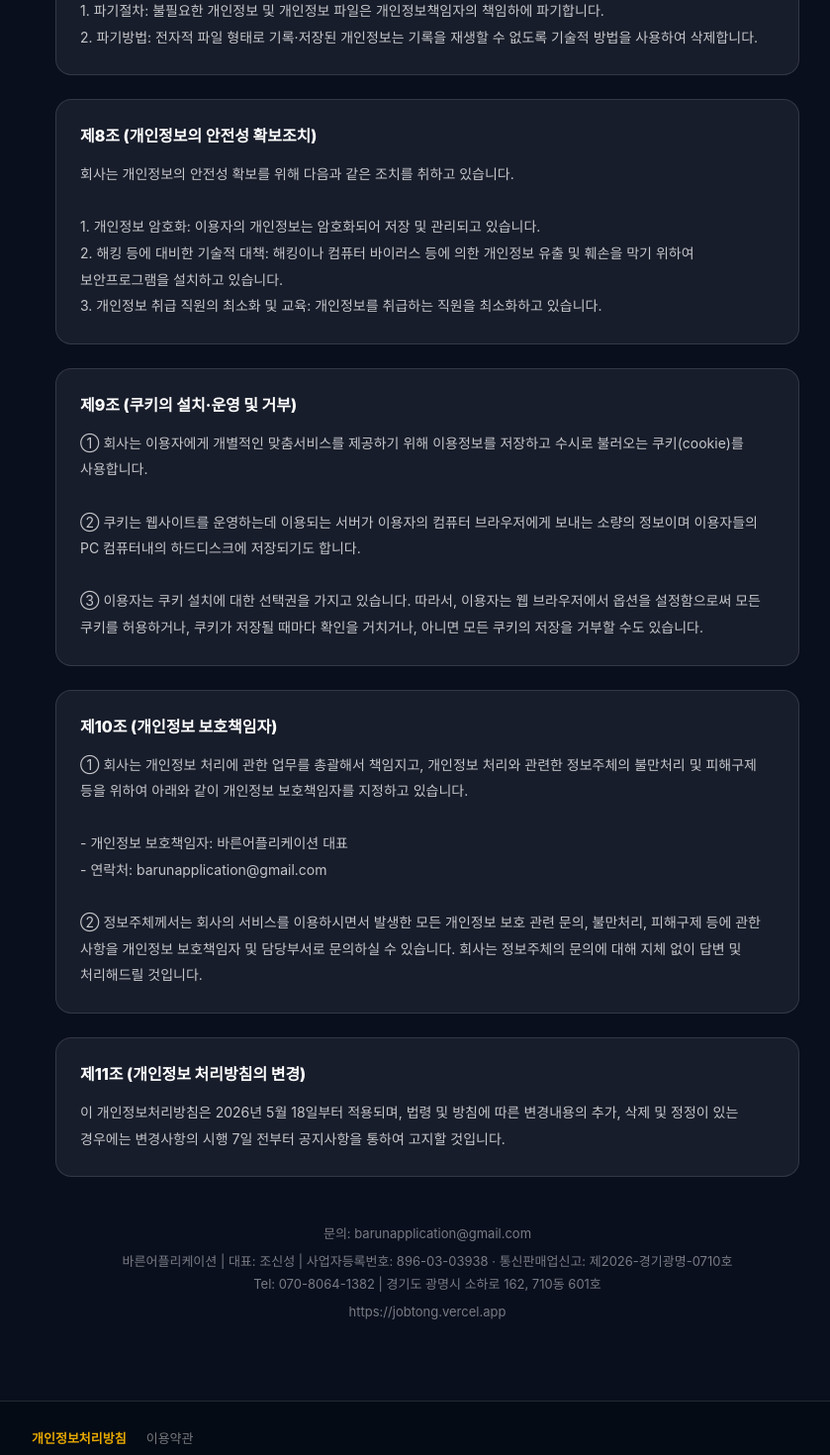
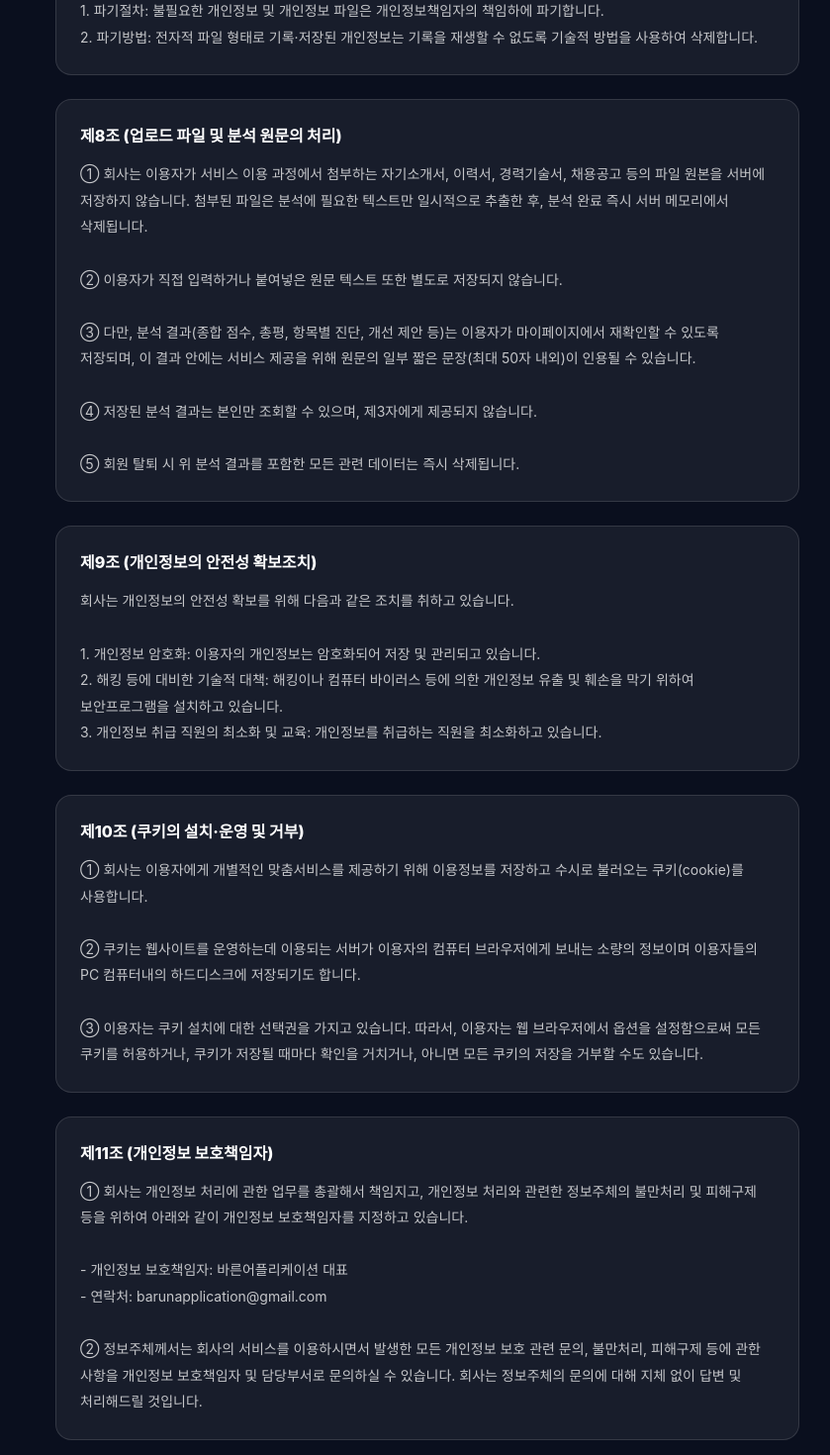
Before and after one commit to csscham-prog/jobtong, a Next.js app: page /privacy in a window 1280 px wide. Shown: the part 2500-3970 px from the top of the page at 99% size, without its empty margins (208-1047 px from the left). Built offline with nearby package versions, Linux system fonts and the light colour scheme; a web font is replaced by a local one.

Commit message:
Update page.tsx

```diff
--- a/app/privacy/page.tsx
+++ b/app/privacy/page.tsx
@@ -79,7 +79,19 @@ export default function PrivacyPage() {
 2. 파기방법: 전자적 파일 형태로 기록·저장된 개인정보는 기록을 재생할 수 없도록 기술적 방법을 사용하여 삭제합니다.`,
     },
     {
-      title: '제8조 (개인정보의 안전성 확보조치)',
+      title: '제8조 (업로드 파일 및 분석 원문의 처리)',
+      content: `① 회사는 이용자가 서비스 이용 과정에서 첨부하는 자기소개서, 이력서, 경력기술서, 채용공고 등의 파일 원본을 서버에 저장하지 않습니다. 첨부된 파일은 분석에 필요한 텍스트만 일시적으로 추출한 후, 분석 완료 즉시 서버 메모리에서 삭제됩니다.
+
+② 이용자가 직접 입력하거나 붙여넣은 원문 텍스트 또한 별도로 저장되지 않습니다.
+
+③ 다만, 분석 결과(종합 점수, 총평, 항목별 진단, 개선 제안 등)는 이용자가 마이페이지에서 재확인할 수 있도록 저장되며, 이 결과 안에는 서비스 제공을 위해 원문의 일부 짧은 문장(최대 50자 내외)이 인용될 수 있습니다.
+
+④ 저장된 분석 결과는 본인만 조회할 수 있으며, 제3자에게 제공되지 않습니다.
+
+⑤ 회원 탈퇴 시 위 분석 결과를 포함한 모든 관련 데이터는 즉시 삭제됩니다.`,
+    },
+    {
+      title: '제9조 (개인정보의 안전성 확보조치)',
       content: `회사는 개인정보의 안전성 확보를 위해 다음과 같은 조치를 취하고 있습니다.
 
 1. 개인정보 암호화: 이용자의 개인정보는 암호화되어 저장 및 관리되고 있습니다.
@@ -87,7 +99,7 @@ export default function PrivacyPage() {
 3. 개인정보 취급 직원의 최소화 및 교육: 개인정보를 취급하는 직원을 최소화하고 있습니다.`,
     },
     {
-      title: '제9조 (쿠키의 설치·운영 및 거부)',
+      title: '제10조 (쿠키의 설치·운영 및 거부)',
       content: `① 회사는 이용자에게 개별적인 맞춤서비스를 제공하기 위해 이용정보를 저장하고 수시로 불러오는 쿠키(cookie)를 사용합니다.
 
 ② 쿠키는 웹사이트를 운영하는데 이용되는 서버가 이용자의 컴퓨터 브라우저에게 보내는 소량의 정보이며 이용자들의 PC 컴퓨터내의 하드디스크에 저장되기도 합니다.
@@ -95,7 +107,7 @@ export default function PrivacyPage() {
 ③ 이용자는 쿠키 설치에 대한 선택권을 가지고 있습니다. 따라서, 이용자는 웹 브라우저에서 옵션을 설정함으로써 모든 쿠키를 허용하거나, 쿠키가 저장될 때마다 확인을 거치거나, 아니면 모든 쿠키의 저장을 거부할 수도 있습니다.`,
     },
     {
-      title: '제10조 (개인정보 보호책임자)',
+      title: '제11조 (개인정보 보호책임자)',
       content: `① 회사는 개인정보 처리에 관한 업무를 총괄해서 책임지고, 개인정보 처리와 관련한 정보주체의 불만처리 및 피해구제 등을 위하여 아래와 같이 개인정보 보호책임자를 지정하고 있습니다.
 
 - 개인정보 보호책임자: 바른어플리케이션 대표
@@ -104,7 +116,7 @@ export default function PrivacyPage() {
 ② 정보주체께서는 회사의 서비스를 이용하시면서 발생한 모든 개인정보 보호 관련 문의, 불만처리, 피해구제 등에 관한 사항을 개인정보 보호책임자 및 담당부서로 문의하실 수 있습니다. 회사는 정보주체의 문의에 대해 지체 없이 답변 및 처리해드릴 것입니다.`,
     },
     {
-      title: '제11조 (개인정보 처리방침의 변경)',
+      title: '제12조 (개인정보 처리방침의 변경)',
       content: `이 개인정보처리방침은 2026년 5월 18일부터 적용되며, 법령 및 방침에 따른 변경내용의 추가, 삭제 및 정정이 있는 경우에는 변경사항의 시행 7일 전부터 공지사항을 통하여 고지할 것입니다.`,
     },
   ]
```
